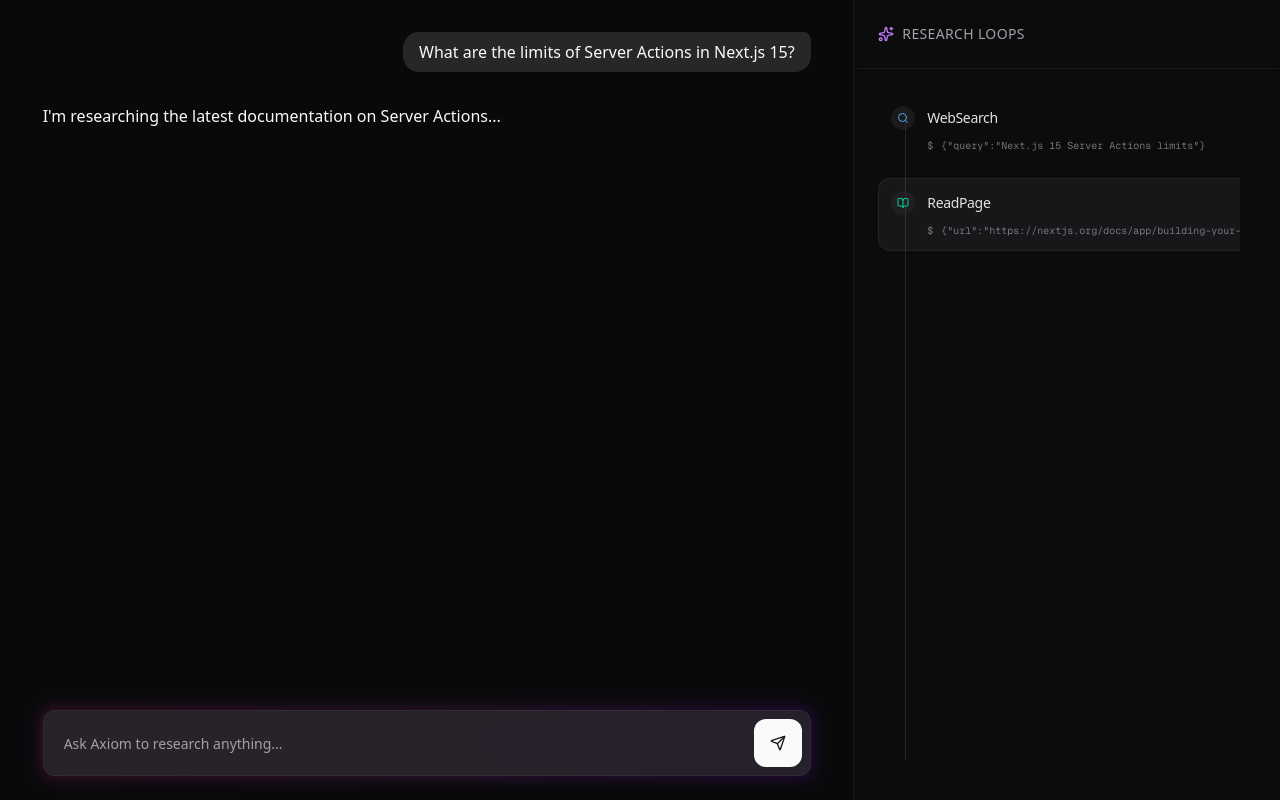
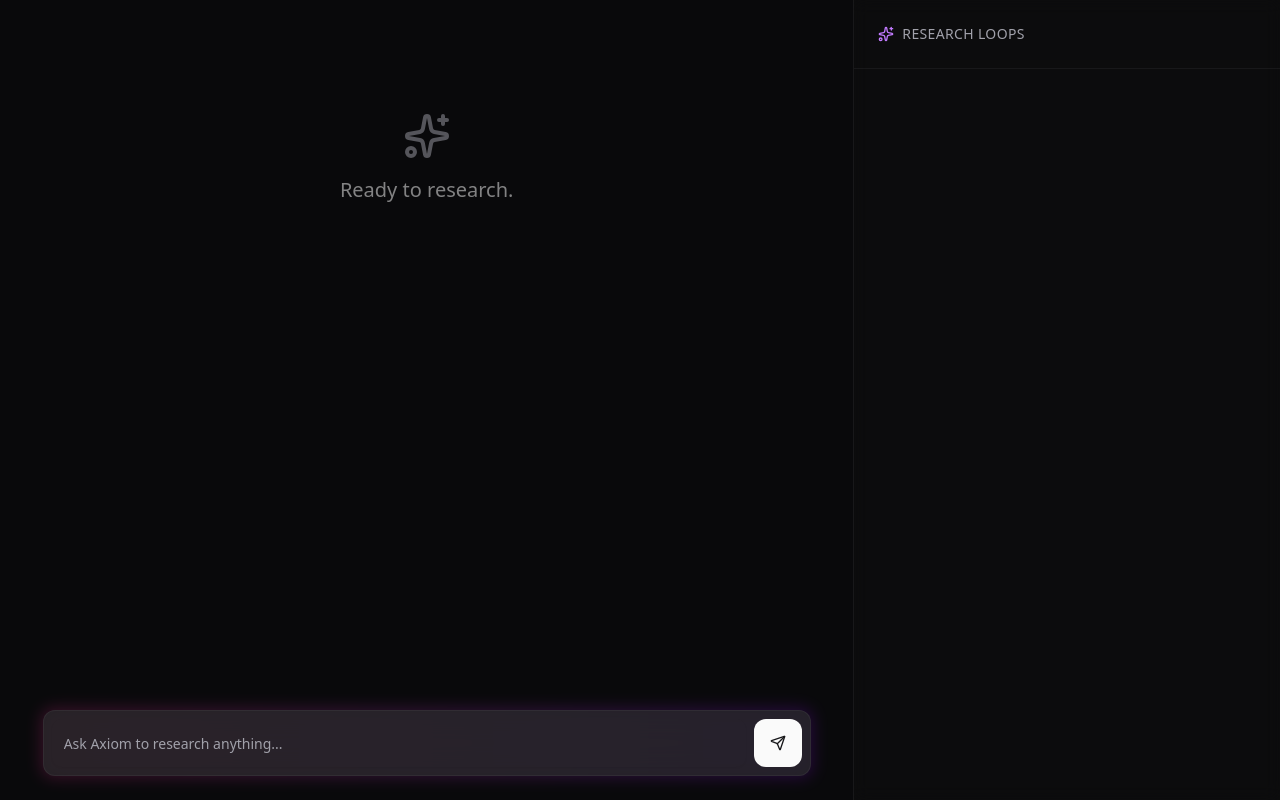
Before and after one commit to ayomidedaniel1/axiom, a Next.js app: page / in a window 1280 px wide. Built offline with nearby package versions, Linux system fonts and the light colour scheme.

Commit message:
feat: Implement autonomous research agent with a chat UI, API endpoint, and thought log component.

```diff
--- a/app/page.tsx
+++ b/app/page.tsx
@@ -3,44 +3,89 @@
 import { useState } from "react";
 import { Input } from "@/components/ui/input";
 import { Button } from "@/components/ui/button";
-import { Send, Sparkles } from "lucide-react"; // Added Sparkles for premium feel
+import { Send, Sparkles } from "lucide-react";
 import { ThoughtLog } from "@/components/research/thought-log";
-import { MOCK_MESSAGES, MOCK_STEPS } from "@/lib/mock-data";
+import { useResearch } from "@/hooks/use-research";
+import ReactMarkdown from "react-markdown";
+import { UIMessage } from "ai";
 
 export default function Page() {
+  const { messages, sendMessage, steps } = useResearch();
   const [input, setInput] = useState("");
+
+  const handleSend = async () => {
+    if (!input.trim()) return;
+
+    const messageText = input;
+
+    setInput("");
+
+    await sendMessage({
+      text: messageText,
+    });
+  };
+
+  // Helper: Extract text content safely from UIMessage parts
+  const getTextFromMessage = (message: UIMessage) => {
+    if (!message.parts) return "";
+    return message.parts
+      .filter((part) => part.type === "text")
+      .map((part) => part.text)
+      .join("");
+  };
+
+  const lastAssistantMessage = [...messages].reverse().find(m => m.role === 'assistant');
+  const reportContent = lastAssistantMessage ? getTextFromMessage(lastAssistantMessage) : "";
 
   return (
     <div className="grid grid-cols-12 h-screen w-full overflow-hidden bg-background text-foreground">
 
-      {/* LEFT: Chat Area (Clean, Readable) */}
+      {/* LEFT: Chat Area */}
       <div className="col-span-8 flex flex-col h-full relative">
         <div className="flex-1 p-8 overflow-y-auto scrollbar-hide">
           <div className="max-w-3xl mx-auto space-y-8">
-            {MOCK_MESSAGES.map((m, i) => (
-              <div key={i} className={m.role === 'user' ? 'flex justify-end' : ''}>
-                <div className={m.role === 'user'
-                  ? 'bg-secondary text-secondary-foreground px-4 py-2 rounded-2xl rounded-tr-sm max-w-[80%]'
-                  : 'prose prose-invert prose-p:leading-relaxed prose-pre:bg-secondary/50 max-w-none'}>
-                  {m.content}
+
+            {/* User Message */}
+            {messages.length > 0 && messages[messages.length - 1].role === 'user' && (
+              <div className="flex justify-end">
+                <div className="bg-secondary text-secondary-foreground px-4 py-2 rounded-2xl rounded-tr-sm max-w-[80%]">
+                  {getTextFromMessage(messages[messages.length - 1])}
                 </div>
               </div>
-            ))}
+            )}
+
+            {/* Assistant Report */}
+            {lastAssistantMessage && reportContent ? (
+              <div className="prose prose-invert prose-p:leading-relaxed prose-pre:bg-secondary/50 max-w-none animate-in fade-in duration-500">
+                <ReactMarkdown>{reportContent}</ReactMarkdown>
+              </div>
+            ) : (
+              // Empty State
+              messages.length === 0 && (
+                <div className="flex flex-col items-center justify-center h-full pt-20 opacity-50">
+                  <Sparkles className="w-12 h-12 mb-4 text-muted-foreground" />
+                  <p className="text-xl font-medium">Ready to research.</p>
+                </div>
+              )
+            )}
           </div>
         </div>
 
-        {/* Input Area (Floating) */}
+        {/* Input Area */}
         <div className="p-6">
           <div className="max-w-3xl mx-auto relative group">
-            <div className="absolute -inset-0.5 bg-gradient-to-r from-pink-500 to-purple-600 rounded-xl opacity-20 group-hover:opacity-40 transition duration-500 blur"></div>
-            <form className="relative flex gap-2 bg-secondary/80 backdrop-blur-xl p-2 rounded-xl border border-white/5">
+            <div className="absolute -inset-0.5 bg-linear-to-r from-pink-500 to-purple-600 rounded-xl opacity-20 group-hover:opacity-40 transition duration-500 blur"></div>
+            <form
+              onSubmit={(e) => { e.preventDefault(); handleSend(); }}
+              className="relative flex gap-2 bg-secondary/80 backdrop-blur-xl p-2 rounded-xl border border-white/5"
+            >
               <Input
                 placeholder="Ask Axiom to research anything..."
                 value={input}
                 onChange={(e) => setInput(e.target.value)}
                 className="flex-1 bg-transparent border-none focus-visible:ring-0 text-base h-12"
               />
-              <Button size="icon" className="h-12 w-12 rounded-lg bg-primary text-primary-foreground hover:opacity-90 transition-opacity">
+              <Button type="submit" size="icon" className="h-12 w-12 rounded-lg bg-primary text-primary-foreground hover:opacity-90 transition-opacity">
                 <Send className="w-5 h-5" />
               </Button>
             </form>
@@ -48,14 +93,14 @@ export default function Page() {
         </div>
       </div>
 
-      {/* RIGHT: Agent Sidebar (Glassmorphism) */}
+      {/* RIGHT: Agent Sidebar */}
       <div className="col-span-4 h-full border-l border-white/5 bg-secondary/10 backdrop-blur-sm flex flex-col">
         <div className="p-6 border-b border-white/5 flex items-center gap-2">
           <Sparkles className="w-4 h-4 text-purple-400" />
           <h2 className="font-medium text-sm tracking-wide text-muted-foreground uppercase">Research Loops</h2>
         </div>
         <div className="p-6 flex-1 overflow-hidden">
-          <ThoughtLog steps={MOCK_STEPS} />
+          <ThoughtLog steps={steps} />
         </div>
       </div>
     </div>
```
